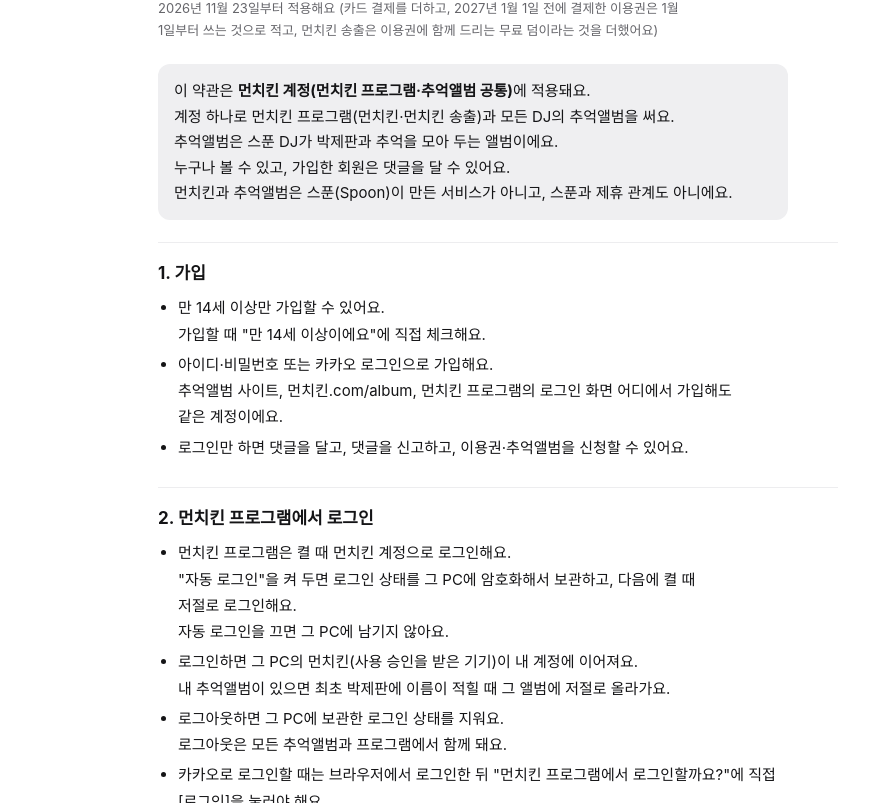
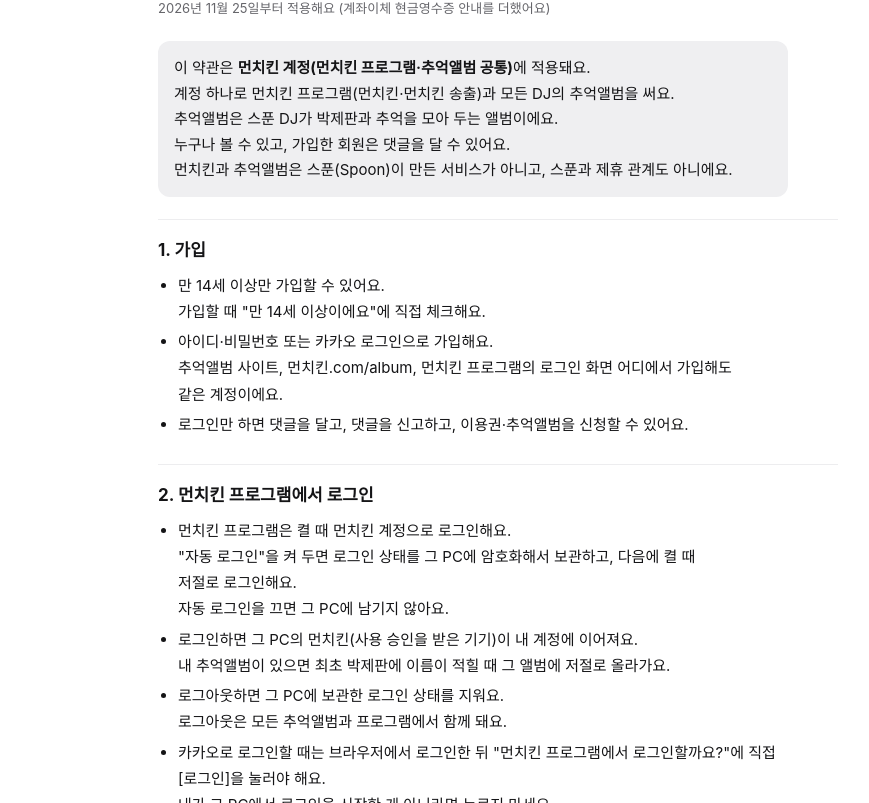
Before and after one commit to jwonly-spn/bakje, a plain HTML site: page docs/terms.html in a window 1280 px wide. Shown: the part 135-938 px from the top of the page, without its empty margins (142-1011 px from the left). Drawn offline with Linux system fonts and the light colour scheme; a web font is replaced by a local one.

Commit message:
약관 적용일 11/25(계좌이체 현금영수증 안내)
Co-Authored-By: Claude Opus 5.5 <noreply@anthropic.com>

```diff
--- a/docs/terms.html
+++ b/docs/terms.html
@@ -18,7 +18,7 @@
 <header class="topbar"><div class="topbar-in"><a class="brand" href="./">추억앨범</a></div></header>
 <main class="wrap doc">
 <h1>이용약관</h1>
-<p class="doc-date">2026년 11월 23일부터 적용해요 (카드 결제를 더하고, 2027년 1월 1일 전에 결제한 이용권은 1월 1일부터 쓰는 것으로 적고, 먼치킨 송출은 이용권에 함께 드리는 무료 덤이라는 것을 더했어요)</p>
+<p class="doc-date">2026년 11월 25일부터 적용해요 (계좌이체 현금영수증 안내를 더했어요)</p>
 <p class="doc-lead">이 약관은 <b>먼치킨 계정(먼치킨 프로그램·추억앨범 공통)</b>에 적용돼요.<br>계정 하나로 먼치킨 프로그램(먼치킨·먼치킨 송출)과 모든 DJ의 추억앨범을 써요.<br>추억앨범은 스푼 DJ가 박제판과 추억을 모아 두는 앨범이에요.<br>누구나 볼 수 있고, 가입한 회원은 댓글을 달 수 있어요.<br>먼치킨과 추억앨범은 스푼(Spoon)이 만든 서비스가 아니고, 스푼과 제휴 관계도 아니에요.</p>
 
 <section>
```
